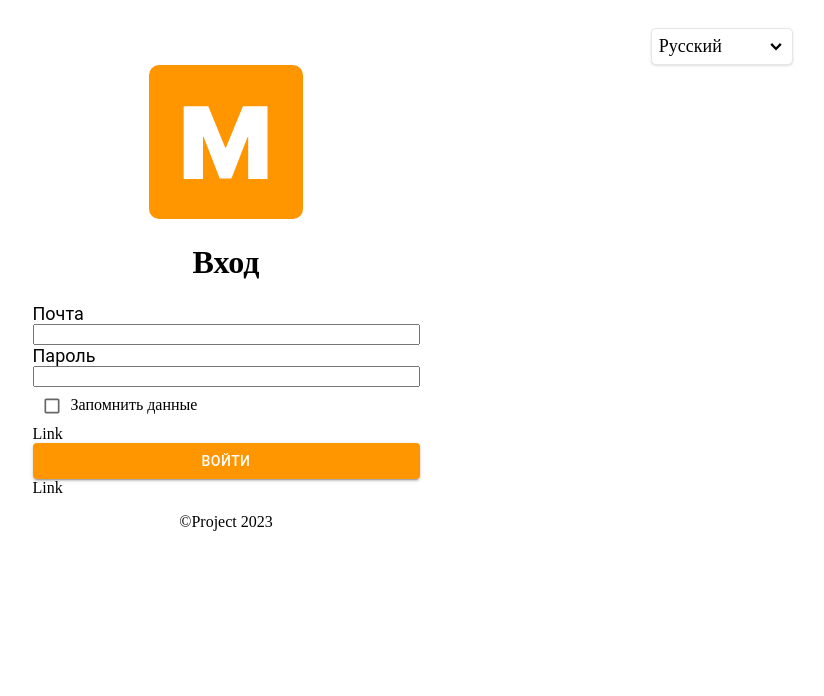
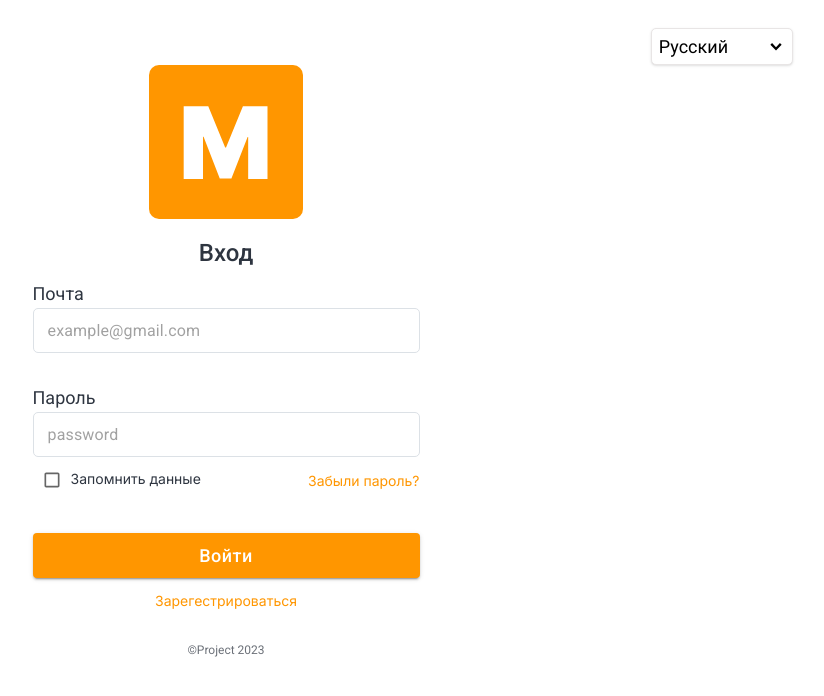
Before and after one commit to ChristmasWoe/Vcourse, a React app: page / in a window 1280 px wide. Shown: the top 696 px of the page, without its empty margins (414-1238 px from the left). Built offline with nearby package versions, Linux system fonts and the light colour scheme.

Commit message:
1.6 Login page finished

```diff
--- a/public/index.html
+++ b/public/index.html
@@ -1,11 +1,25 @@
 <!DOCTYPE html>
 <html translate="no">
-
   <head>
     <meta charset="utf-8" />
     <link rel="icon" type="image/x-icon" href="favicon.ico" />
-  <link rel="apple-touch-icon-precomposed" type="image/x-icon" href="favicon.ico" />
+    <link
+      rel="apple-touch-icon-precomposed"
+      type="image/x-icon"
+      href="favicon.ico"
+    />
     <meta name="viewport" content="width=device-width, initial-scale=1" />
+
+    <link
+      href="https://fonts.googleapis.com/css2?family=Inter:wght@100;200;300;400;500;600;700;800;900&display=swap"
+      rel="stylesheet"
+    />
+
+    <link
+      href="http://fonts.googleapis.com/css?family=Roboto:400,100,100italic,300,300italic,400italic,500,500italic,700,700italic,900italic,900"
+      rel="stylesheet"
+      type="text/css"
+    />
 
     <title>Title</title>
   </head>
@@ -14,5 +28,4 @@
     <noscript>You need to enable JavaScript to run this app.</noscript>
     <div id="root"></div>
   </body>
-
 </html>
--- /dev/null
+++ b/src/features/Logo/Logo.css
@@ -0,0 +1,3 @@
+.logo {
+  cursor: pointer;
+}
--- a/src/features/Logo/Logo.js
+++ b/src/features/Logo/Logo.js
@@ -1,12 +1,14 @@
-const Logo = () => {
+import './Logo.css';
+
+const Logo = ({ size }) => {
   const handleImageClick = () => {
-    console.log('http://localhost:3000/');
+    window.location.href = 'http://localhost:3000/';
   };
   return (
     <div onClick={handleImageClick} className="logo">
       <svg
-        width="154"
-        height="154"
+        width={size}
+        height={size}
         viewBox="0 0 154 154"
         fill="none"
         xmlns="http://www.w3.org/2000/svg"
--- a/src/features/SelectLanguage/SelectLanguage.js
+++ b/src/features/SelectLanguage/SelectLanguage.js
@@ -26,6 +26,8 @@ const SelectLanguage = () => {
       value: 'deutch',
     },
   ];
+  //язык передавать явно надо через редьюсер
+  //сделаю когда выучу редукс
   return (
     <Dropdown
       options={options}
--- a/src/pages/Login/Login.css
+++ b/src/pages/Login/Login.css
@@ -5,4 +5,24 @@
   margin-left: auto;
   margin-right: auto;
   padding: 20px;
+
+  font-family: Roboto;
 }
+.login > h1 {
+  color: #2e3540;
+  font-size: 24px;
+  font-style: normal;
+  font-weight: 500;
+  line-height: normal;
+}
+
+.login > p {
+  color: #2e3540;
+
+  font-size: 12px;
+  font-style: normal;
+  font-weight: 400;
+  line-height: normal;
+  opacity: 0.7;
+  margin-top: 34px;
+}
--- a/src/pages/Login/Login.js
+++ b/src/pages/Login/Login.js
@@ -7,7 +7,7 @@ const Login = () => {
   return (
     <div className="login">
       <SelectLanguage />
-      <Logo />
+      <Logo size={154} />
       <h1>Вход</h1>
       <AuthForm />
       <p>©Project 2023</p>
--- a/src/shared/Input/Input.js
+++ b/src/shared/Input/Input.js
@@ -1,5 +1,7 @@
-const Input = () => {
-  return <input />;
+import MUIInput from '@mui/material/Input';
+
+const Input = ({ type, value, onChange, ...rest }) => {
+  return <MUIInput type={type} value={value} onChange={onChange} {...rest} />;
 };
 
 export default Input;
--- a/src/shared/Link/Link.js
+++ b/src/shared/Link/Link.js
@@ -1,4 +1,7 @@
-const Link = () => {
-  return <a>Link</a>;
+import MUILink from '@mui/material/Link';
+
+const Link = ({ children, ...rest }) => {
+  return <MUILink {...rest}>{children}</MUILink>;
 };
+
 export default Link;
--- a/src/widgets/AuthForm/AuthForm.css
+++ b/src/widgets/AuthForm/AuthForm.css
@@ -3,22 +3,51 @@
   flex-direction: column;
 
   width: 387px;
+  gap: 34px;
 }
-.auth-form > label {
+.authform-span {
+  display: flex;
+  flex-direction: column;
+  gap: 4px;
+}
+.auth-form-labels {
   width: 52px;
   height: 21px;
+  color: #2e3540;
   font-family: Roboto;
   font-size: 18px;
+  font-style: normal;
   font-weight: 400;
-  line-height: 21px;
-  letter-spacing: 0em;
-  text-align: left;
-  color: rgba(46, 53, 64, 1);
-  color: black;
+  line-height: normal;
 }
-.auth-form-button {
-  width: 387px !important;
-  height: 45px !important;
-  line-height: 21px !important;
-  font-weight: 500 !important;
+
+.authform-checkbox-link-span {
+  display: flex;
+  flex-direction: row;
+  align-items: center;
+
+  margin-top: -30px;
+
+  font-family: Inter;
+  font-size: 14px;
+  font-style: normal;
+  font-weight: 400;
+  line-height: normal;
+
+  color: #2e3540;
 }
+
+.authform-button-span {
+  display: flex;
+  flex-direction: column;
+  align-items: center;
+  gap: 14px;
+
+  color: #ff9600;
+
+  font-family: Inter;
+  font-size: 14px;
+  font-style: normal;
+  font-weight: 400;
+  line-height: normal;
+}
--- a/src/widgets/AuthForm/AuthForm.js
+++ b/src/widgets/AuthForm/AuthForm.js
@@ -11,6 +11,8 @@ import { createTheme, ThemeProvider } from '@mui/material/styles';
 
 const AuthForm = () => {
   const [checked, setChecked] = useState(false);
+  const [email, setEmail] = useState('');
+  const [password, setPassword] = useState('');
 
   const theme = createTheme({
     palette: {
@@ -27,25 +29,112 @@ const AuthForm = () => {
     setChecked(!checked);
   };
 
+  const handleEmailChange = (e) => {
+    setEmail(e.target.value);
+  };
+
+  const handlePasswordChange = (e) => {
+    setPassword(e.target.value);
+  };
+
+  const handleSubmit = () => {
+    console.log('you have been authorized but you will not see thiss');
+  };
+
   return (
-    <form className="auth-form">
-      <label>Почта</label>
-      <Input />
-      <label>Пароль</label>
-      <Input></Input>
+    <form className="auth-form" onSubmit={handleSubmit}>
+      <span className="authform-span">
+        <label className="auth-form-labels">Почта</label>
+
+        <Input
+          type="email"
+          value={email}
+          onChange={handleEmailChange}
+          placeholder="example@gmail.com"
+          color="primary"
+          disableUnderline
+          required
+          sx={{
+            width: '387px',
+            height: '45px',
+            flexShrink: '0',
+            borderRadius: '5px',
+            border: '1px solid #DCE1E6',
+            paddingLeft: '14px',
+          }}
+        />
+      </span>
+
+      <span className="authform-span">
+        <label className="auth-form-labels">Пароль</label>
+        <Input
+          type="password"
+          value={password}
+          onChange={handlePasswordChange}
+          placeholder="password"
+          color="primary"
+          disableUnderline
+          required
+          sx={{
+            width: '387px',
+            height: '45px',
+            flexShrink: '0',
+            borderRadius: '5px',
+            border: '1px solid #DCE1E6',
+            paddingLeft: '14px',
+          }}
+        />
+      </span>
+      <span className="authform-checkbox-link-span">
+        <span className="authform-checkbox-span">
           <Checkbox
             checked={checked}
             onChange={handleCheck}
             label="Запомнить данные"
             size="small"
           />
-      <Link />
+        </span>
+
+        <Link
+          href="http://localhost:3000/"
+          underline="hover"
+          color="rgba(255, 150, 0, 1)"
+          sx={{
+            marginLeft: 'auto',
+          }}
+        >
+          Забыли пароль?
+        </Link>
+      </span>
+      <span className="authform-button-span">
         <ThemeProvider theme={theme}>
-        <Button variant="contained" color="orange" className="auth-form-button">
+          <Button
+            variant="contained"
+            color="orange"
+            type="submit"
+            sx={{
+              width: '387px',
+              height: '45px',
+              lineHeight: '21px',
+              fontFamily: 'Roboto',
+              fontSize: '18px',
+              fontStyle: 'normal',
+              fontWeight: '500',
+              lineHeight: 'normal',
+              textTransform: 'none',
+            }}
+          >
             Войти
           </Button>
         </ThemeProvider>
-      <Link />
+        <Link
+          href="http://localhost:3000/"
+          underline="hover"
+          color="rgba(255, 150, 0, 1)"
+        >
+          Зарегестрироваться
+        </Link>
+      </span>
     </form>
   );
 };
```
Lines whose indentation alone changed are shown as unchanged.
